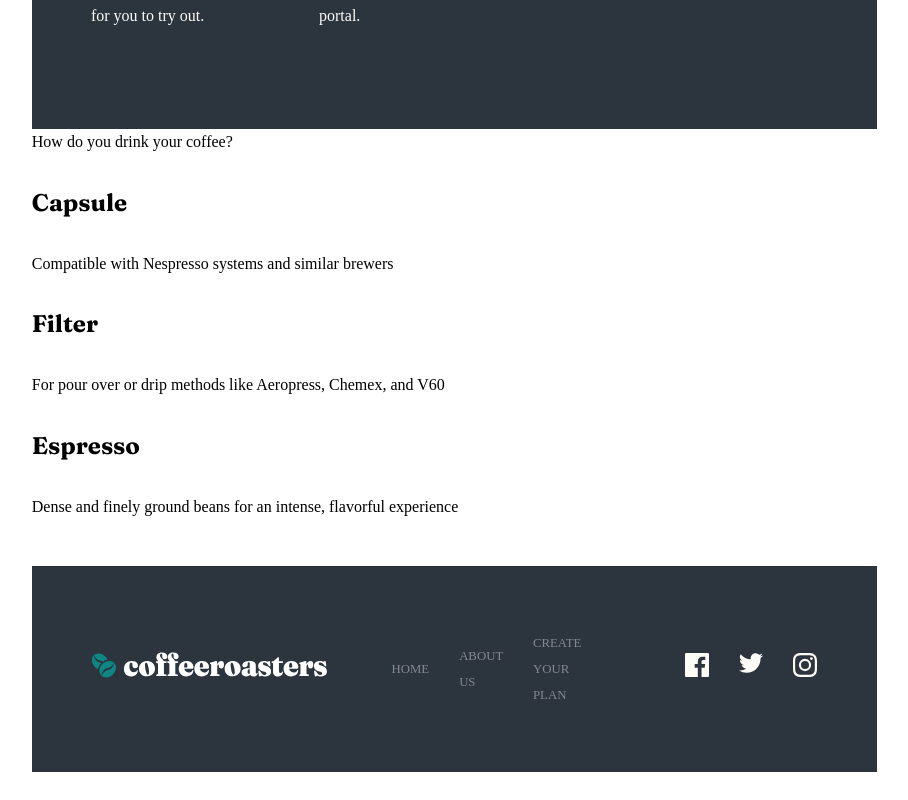
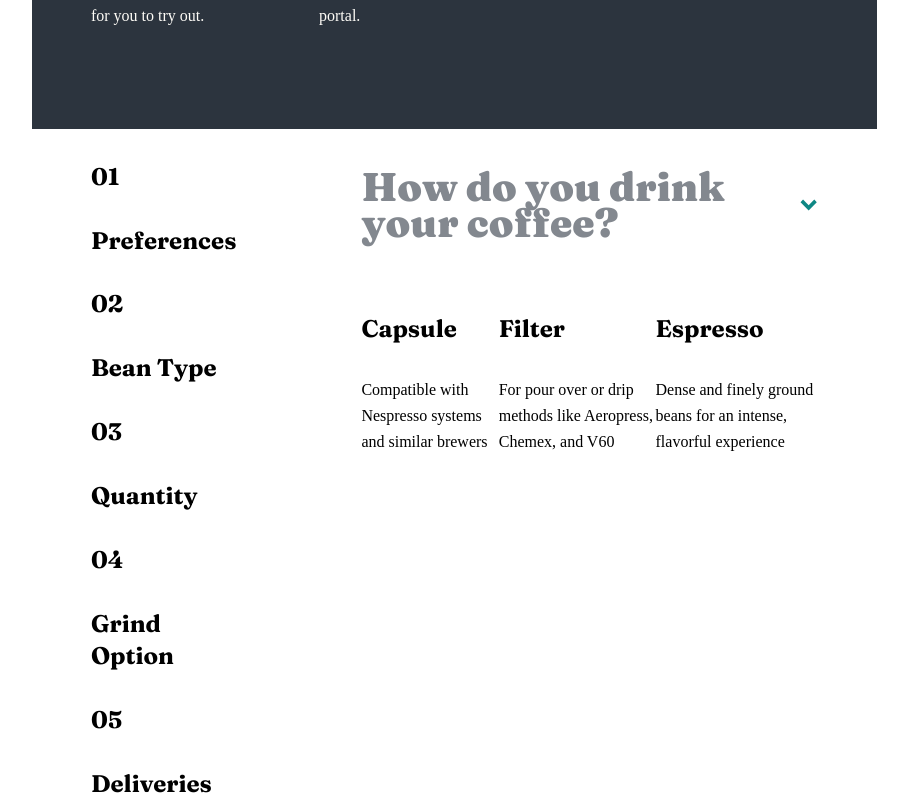
Before and after one commit to DavyFungALoi/coffee-subscription, a React (Create React App) app: page /subscribe in a window 1280 px wide. Shown: the part 1280-2080 px from the top of the page, without its empty margins (173-1081 px from the left). Built offline with nearby package versions, Linux system fonts and the light colour scheme.

Commit message:
added some styling to subscription module

```diff
--- a/src/App.scss
+++ b/src/App.scss
@@ -5,6 +5,7 @@
 @import "styles/Components/step";
 @import "styles/Components/footer";
 @import "styles/Components//howitworks";
+@import "styles/Components/subscriptionCard";
 @import "styles/Screens//AboutUsScreen";
 @import "styles/Screens/HomeScreen";
 @import "styles/Screens/SubscribeScreen";
@@ -14,4 +15,3 @@
   padding-left: 16%;
   padding-right: 18%;
 }
-// padding-left: 16%;
--- a/src/Components/SubscriptionCards.js
+++ b/src/Components/SubscriptionCards.js
@@ -1,12 +1,16 @@
 import React from "react";
 import SubscriptionCard from "./SubscriptionCard";
+import arrow from "../assets/plan/desktop/icon-arrow.svg";
 
 const SubscriptionCards = (props) => {
   const { question, choices, id } = props;
   return (
-    <div>
-      <div>{question}</div>
-      <div className="subscription__card-container">
+    <div className="question-container">
+      <div className="question-container__header">
+        <h3 className="question-container__title">{question}</h3>
+        <img className="arrow" src={arrow} alt={"arrow"}></img>
+      </div>
+      <div className="question-container__choices">
         {choices.map((choice) => (
           <SubscriptionCard
             title={choice.choiceTitle}
--- a/src/Screens/SubscribeScreen.js
+++ b/src/Screens/SubscribeScreen.js
@@ -27,7 +27,28 @@ const SubscribeScreen = () => {
         <HowItworks screen="how-it-works-subscribeScreen"></HowItworks>
       </div>
       <div className="subscription-container">
-        <div className="subscription-container__step-tracking-container"></div>
+        <div className="subscription-container__step-tracking-container">
+          <div className="subscription-container__step-track">
+            <h4>01</h4>
+            <h4>Preferences</h4>
+          </div>
+          <div className="subscription-container__step-track">
+            <h4>02</h4>
+            <h4>Bean Type</h4>
+          </div>
+          <div className="subscription-container__step-track">
+            <h4>03</h4>
+            <h4>Quantity</h4>
+          </div>
+          <div className="subscription-container__step-track">
+            <h4>04</h4>
+            <h4>Grind Option</h4>
+          </div>
+          <div className="subscription-container__step-track">
+            <h4>05</h4>
+            <h4>Deliveries</h4>
+          </div>
+        </div>
         <div className="subscription-container__step-container">
           <SubScriptionCards
             key={question1.id}
--- a/src/styles/Components/_howitworks.scss
+++ b/src/styles/Components/_howitworks.scss
@@ -1,9 +1,4 @@
 .how-it-works-container {
-  .how-it-works-container__header {
-    color: rgba(131, 136, 143, 1);
-    font-weight: 900;
-    margin-bottom: 5rem;
-  }
 }
 .how-it-works-container__steps-container {
   display: grid;
@@ -15,5 +10,5 @@
 }
 
 .how-it-works-container.how-it-works-homeScreen {
-  margin-top: 12.5rem;
+  margin-top: 5rem;
 }
--- /dev/null
+++ b/src/styles/Components/_subscriptionCard.scss
@@ -0,0 +1,18 @@
+.question-container__header {
+  display: flex;
+  justify-content: space-between;
+  align-items: center;
+  img {
+    height: 0.75rem;
+    width: 1.125rem;
+  }
+}
+.question-container__choices {
+  display: flex;
+}
+
+.question-container__title {
+  color: rgba(131, 136, 143, 1);
+  font-weight: 900;
+  font-size: 2.5rem;
+}
--- a/src/styles/Screens/_HomeScreen.scss
+++ b/src/styles/Screens/_HomeScreen.scss
@@ -84,6 +84,12 @@
   column-gap: 1.875rem;
 }
 
+.how-it-works-container__header {
+  margin-top: 12.5rem;
+  color: rgba(131, 136, 143, 1);
+  font-weight: 900;
+}
+
 .btn.bottom {
   margin-top: 4rem;
   margin-bottom: 12.5rem;
--- a/src/styles/Screens/_SubscribeScreen.scss
+++ b/src/styles/Screens/_SubscribeScreen.scss
@@ -6,3 +6,9 @@
   padding-left: 7%;
   padding-right: 12%;
 }
+.subscription-container {
+  display: flex;
+  gap: 7.8125rem;
+  margin-left: 7%;
+  margin-right: 7%;
+}
```
Also changed, not shown: css/App.css.
